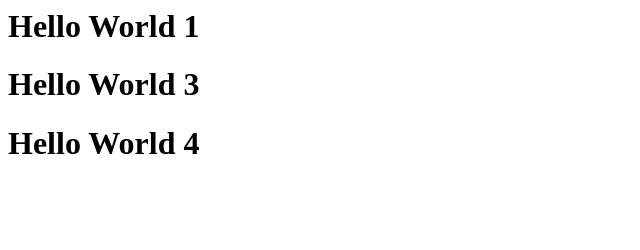
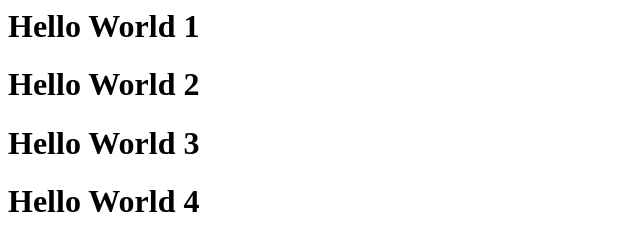
Before and after one commit to 23-0296/intro_javascript, a plain HTML site: page index.html in a window 1280 px wide. Shown: the whole page, without its empty margins (0-640 px from the left). Drawn offline with Linux system fonts and the light colour scheme.

Commit message:
index_html

```diff
--- a/index.html
+++ b/index.html
@@ -10,7 +10,7 @@
 
 		<!-- onblclick,
 			 change innerHTML="Goodbye World" -->
-		<h1 id="action2" onblclick="document.getElementById('action2')innerHTML = 'Goodbye World>Hello World 2</h1>
+		<h1 id="action2"ondblclick="document.getElementById('action2')innerHTML = 'Goodbye World';">Hello World 2</h1>
 
 		<!-- onmouseover,
 			 change style.color="red" -->
```
